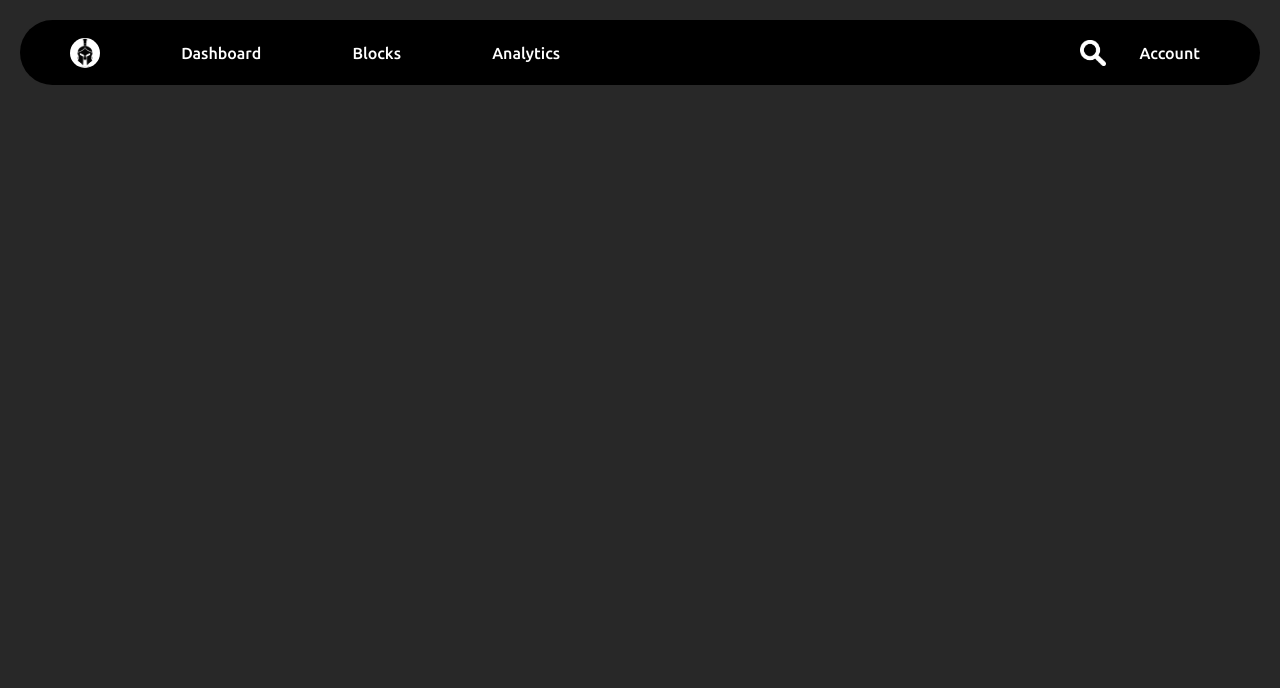
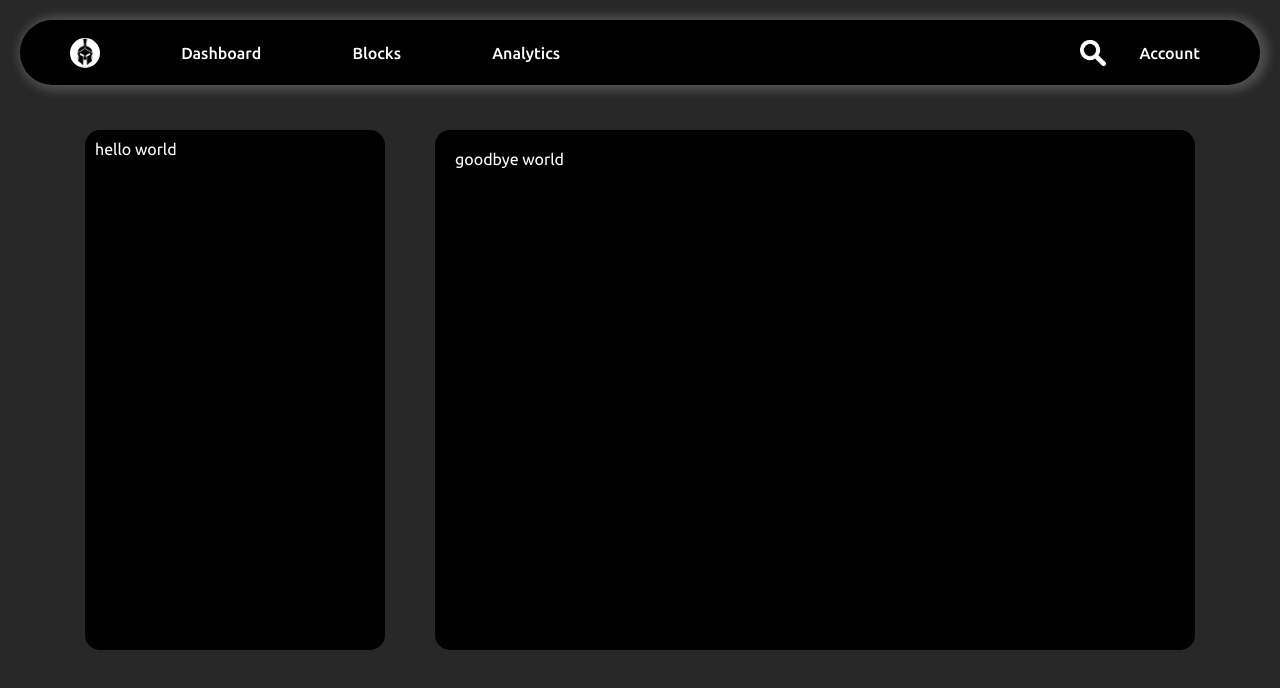
Before and after one commit to alecchangg/kilos.gg, a Vue app in the folder kilos/: page / in a window 1280 px wide. Shown: the top 688 px of the page. Built offline with nearby package versions, Linux system fonts and the light colour scheme.

Commit message:
Added header shadow and main grid layout

```diff
--- a/kilos/public/index.html
+++ b/kilos/public/index.html
@@ -10,6 +10,7 @@
       body {
         background-color: rgb(40, 40, 40);
         font-family: ubuntu;
+        padding-bottom: 1000px
       }
     </style>
   </head>
--- a/kilos/src/App.vue
+++ b/kilos/src/App.vue
@@ -1,23 +1,62 @@
 <template>
+  <div>
+    <Header class="head"></Header>
+    <div class="mainGrid">
+      <Backdrop class="leftBox">hello world</Backdrop>
+      <Backdrop class="rightBox"> goodbye world</Backdrop>
+    </div>
 
-    <Header></Header>
+  </div>
 
 </template>
 
 <script>
 import Header from './components/Header'
-
+import Backdrop from './components/Backdrop'
 
 export default {
   name: 'App',
   components: {
-    Header
+    Header,
+    Backdrop
   }
 }
 </script>
 
 <style scoped>
+  .head {
+    z-index: 10;
+  }
 
+  .mainGrid {
+    display: grid;
+    grid-template-columns: 300px 1fr;
+    column-gap: 50px;
+    position: absolute;
+    top: 130px;
+    left: 85px;
+    right: 85px;
+
+  }
+
+  .leftBox, .rightBox {
+    color: white;
+    border-radius: 15px;
+  }
+
+  .leftBox {
+      height: 500px;
+  }
+
+  .rightBox {
+
+      padding-top: 20px;
+      padding-left: 20px;
+      padding-right: 20px;
+      display: grid;
+      grid-template-columns: 1fr;
+      column-gap: 10px;
+  }
 </style>
 
 <style>
--- /dev/null
+++ b/kilos/src/components/Backdrop.vue
@@ -0,0 +1,29 @@
+<template>
+    <div class="backdrop">
+        <slot>
+
+        </slot>
+    </div>
+
+</template>
+
+<script>
+export default {
+    name: "Backdrop",
+    props: ['width']
+}
+
+</script>
+
+<style scoped>
+    .backdrop {
+        background-color: black;
+        border-radius: 15px;
+        width: v-bind(width);
+        color: white;
+        padding-right: 10px;
+        padding-left: 10px;
+        padding-top: 10px;
+        padding-bottom: 10px;
+    }
+</style>
--- a/kilos/src/components/HButton.vue
+++ b/kilos/src/components/HButton.vue
@@ -1,5 +1,5 @@
 <template>
-    <div class="button">{{ text }}</div>
+    <div class="button" @click="onClick()">{{ text }}</div>
 </template>
 
 <script>
@@ -8,6 +8,11 @@ export default {
     name: 'HButton',
     props: {
         text: String
+    },
+    methods: {
+        onClick() {
+            this.$emit('btn-click')
+        }
     }
 }
 
--- a/kilos/src/components/Header.vue
+++ b/kilos/src/components/Header.vue
@@ -2,7 +2,7 @@
     <div class="header-box">
         <div class="leftHeader">
             <IButton filename="logo.webp" class="headerLogo"></IButton>
-            <Hamburger items="pages" class="headerHamburger"></Hamburger>
+            <Hamburger items=pages class="headerHamburger"></Hamburger>
             <HButton text="Dashboard" class="btn"></HButton>
             <HButton text="Blocks" class="btn"></HButton>
             <HButton text="Analytics" class="btn"></HButton>
@@ -65,6 +65,7 @@ export default {
         background-color: black;
         border-radius: 33px;
         color: white;
+        box-shadow: 3px 1px 10px 5px rgb(79, 79, 79);
     }
 
     .leftHeader {
--- a/kilos/src/components/IButton.vue
+++ b/kilos/src/components/IButton.vue
@@ -10,7 +10,7 @@ export default {
     },
     methods: {
         onClick() {
-            this.$emit('btn-click')
+            this.$emit('img-click')
         }
     }
 }
```
Also changed, not shown: kilos/src/components/logo.webp (deleted).
